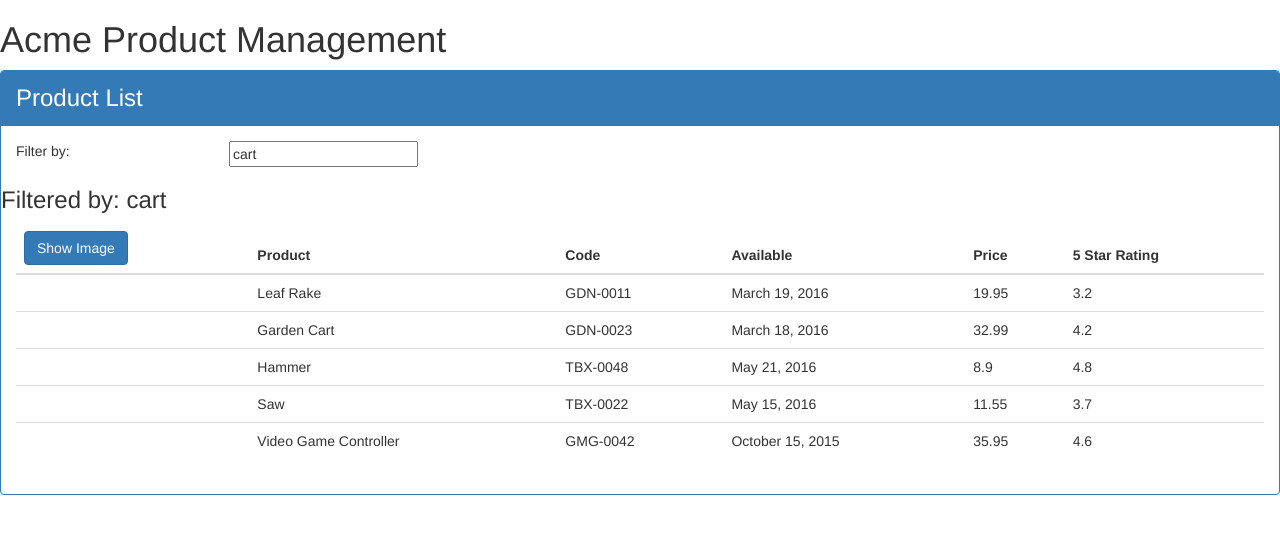
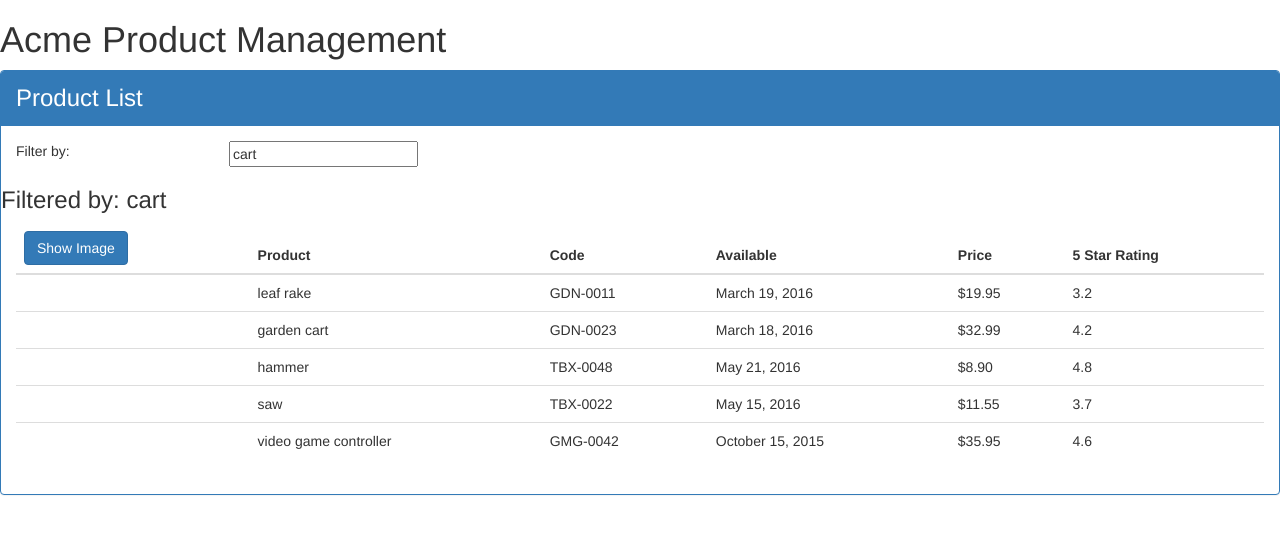
Before and after one commit to hebe889900/angularGettingStarted, an Angular app in the folder Desktop/angularLearning/APM-Start/: page /products in a window 1280 px wide. Shown: the top 534 px of the page. Built offline with nearby package versions, Linux system fonts and the light colour scheme.

Commit message:
Add pipes for formatting

```diff
--- a/Desktop/angularLearning/APM-Start/src/app/products/product-list.component.html
+++ b/Desktop/angularLearning/APM-Start/src/app/products/product-list.component.html
@@ -37,15 +37,15 @@
                         <td>
                             <img *ngIf = 'showImage'
                                 [src] = 'product.imageUrl'
-                                [title] = 'product.productName'
+                                [title] = 'product.productName | uppercase'
                                 [style.width.px] = 'imageWidth'
                                 [style.margin.px] = 'imageMargin'
                             >
                         </td>
-                        <td>{{ product.productName}}</td>
+                        <td>{{ product.productName | lowercase}}</td>
                         <td>{{ product.productCode}}</td>
                         <td>{{ product.releaseDate}}</td>
-                        <td>{{ product.price}}</td>
+                        <td>{{ product.price | currency:'USD' : true:'1.2-2'}}</td>
                         <td>{{ product.starRating}}</td>
                     </tr>
             </table>
```
